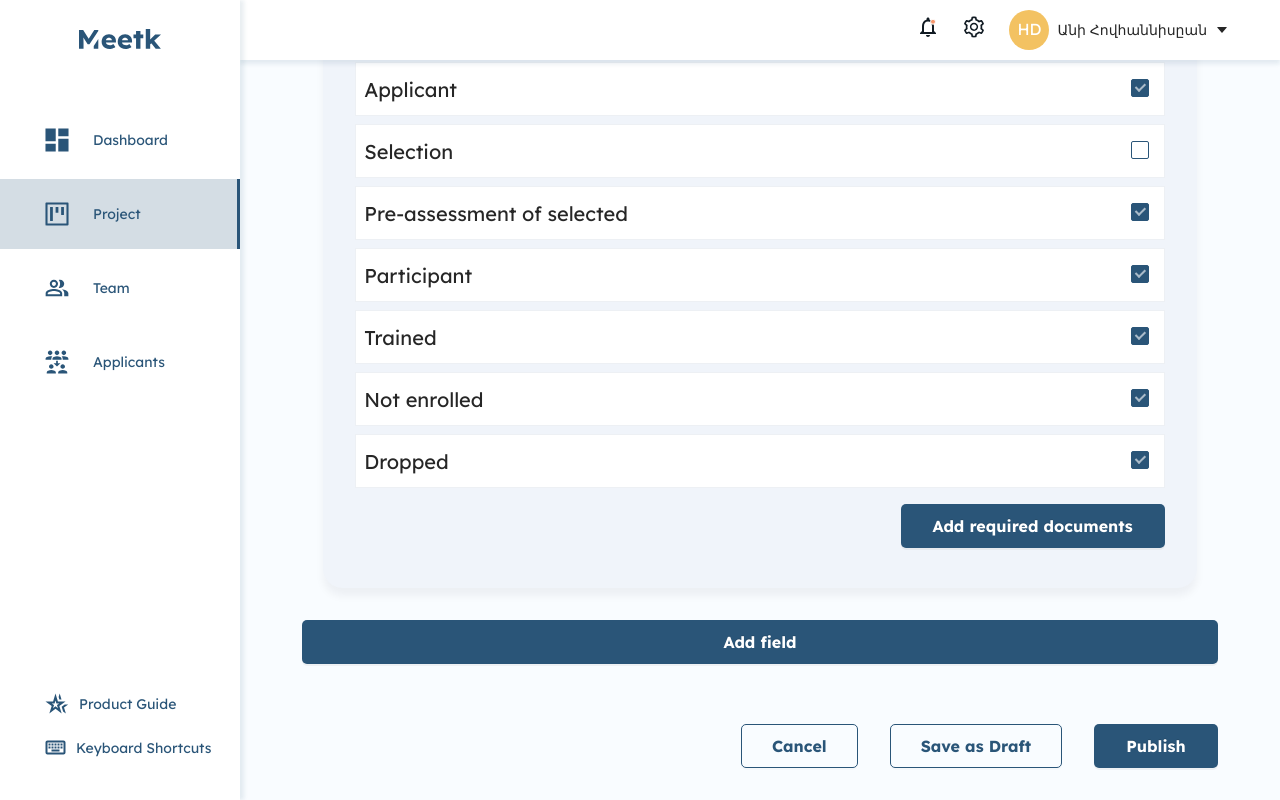
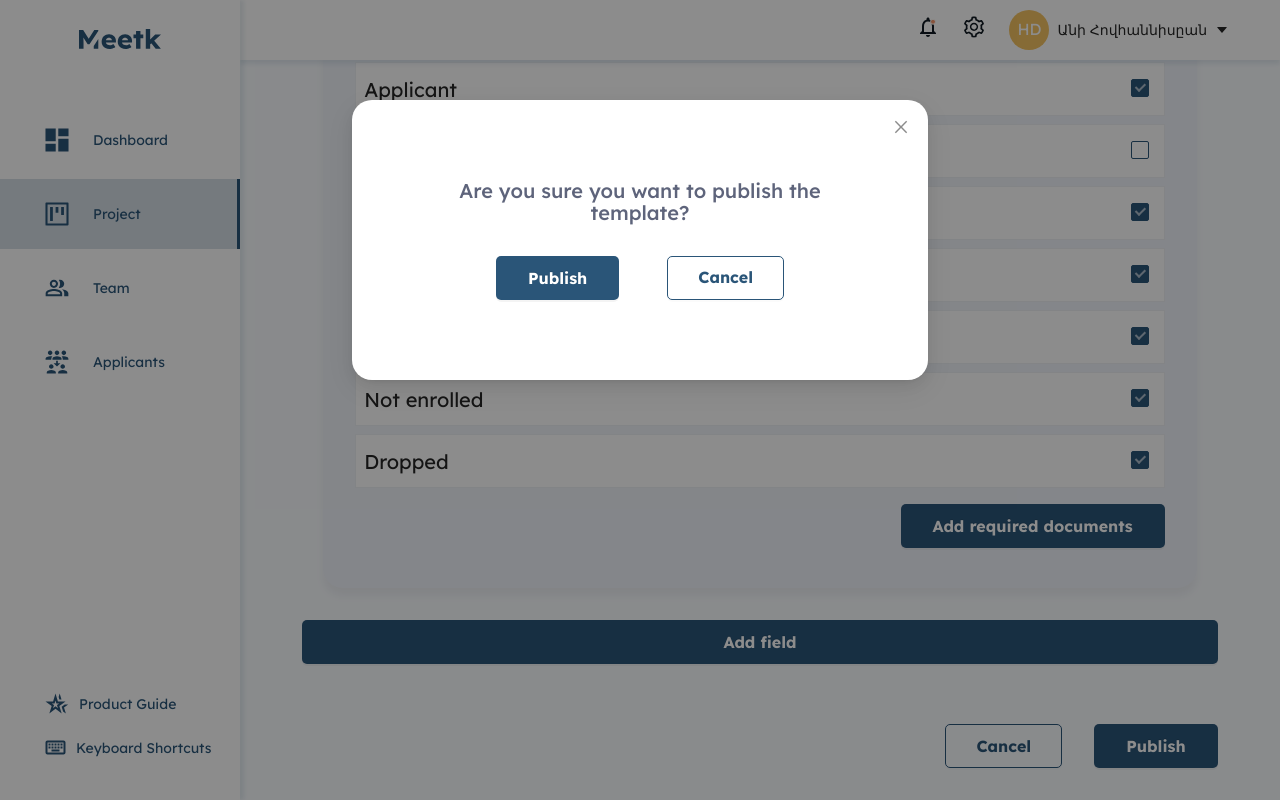
Before and after one commit to vlo111/kpi, a React (Create React App) app: page /sections in a window 1280 px wide. Both pictures are taken after a click on the button "Publish". Built offline with nearby package versions, Linux system fonts and the light colour scheme.

Commit message:
Added publish modal

```diff
--- a/src/components/Project/Overview/ActivityNames/CourseSection/index.tsx
+++ b/src/components/Project/Overview/ActivityNames/CourseSection/index.tsx
@@ -2,10 +2,12 @@ import React, { useState } from 'react'
 import styled from 'styled-components'
 import { AsnButton } from '../../../../Forms/Button'
 import LearningStatus from './LearningStatus'
-import { Space } from 'antd'
+import { Col, Row, Space } from 'antd'
 import { v4 as uuidv4 } from 'uuid'
 import { useNavigate } from 'react-router-dom'
 import { PATHS } from '../../../../../helpers/constants'
+import { AsnModal } from '../../../../Forms/Modal'
+import { ReactComponent as SuccessfulIcon } from '../../../../../assets/icons/successful.svg'
 
 const CourseSectionContainer = styled.div`
   display: flex;
@@ -18,6 +20,8 @@ const CourseSectionContainer = styled.div`
 const CourseSection: React.FC = () => {
   const section = 'Multi-Section'
   const navigate = useNavigate()
+  const [isSavedProjectModal, setIsSavedProjectModal] = useState(false)
+  const [isSuccessPublishModal, setIsSuccessPublishModal] = useState(false)
   const [sections, setSections] = useState(
     section === 'Multi-Section'
       ? [{ id: uuidv4() }, { id: uuidv4() }]
@@ -28,6 +32,18 @@ const CourseSection: React.FC = () => {
     if (sections.length <= 4) {
       setSections([...sections, { id: uuidv4() }])
     }
+  }
+
+  const handleCancel = (): void => {
+    setIsSavedProjectModal(false)
+  }
+  const handleSuccessModalCancel = (): void => {
+    setIsSuccessPublishModal(false)
+  }
+
+  const onPublishSections = (): void => {
+    setIsSuccessPublishModal(true)
+    setIsSavedProjectModal(false)
   }
 
   return (
@@ -81,9 +97,40 @@ const CourseSection: React.FC = () => {
         <AsnButton onClick={() => navigate(`/${PATHS.TEMPLATECREATE}`)}>
           Cancel
         </AsnButton>
-        <AsnButton>Save as Draft</AsnButton>
-        <AsnButton type="primary">Publish</AsnButton>
+        <AsnButton type="primary" onClick={() => setIsSavedProjectModal(true)}>
+          Publish
+        </AsnButton>
       </Space>
+
+      <AsnModal
+        footer={false}
+        open={isSavedProjectModal}
+        title="Are you sure you want to publish the template? "
+        onCancel={handleCancel}
+        width="45%"
+      >
+        <Row gutter={[48, 0]} justify="center">
+          <Col>
+            <AsnButton type="primary" onClick={onPublishSections}>
+              Publish
+            </AsnButton>
+          </Col>
+          <Col>
+            <AsnButton onClick={handleCancel}>Cancel</AsnButton>
+          </Col>
+        </Row>
+      </AsnModal>
+      <AsnModal
+        footer={false}
+        open={isSuccessPublishModal}
+        title="Template was successfully published !"
+        onCancel={handleSuccessModalCancel}
+        width="50%"
+      >
+        <Row justify="center">
+          <SuccessfulIcon />
+        </Row>
+      </AsnModal>
     </CourseSectionContainer>
   )
 }
```
Also changed, not shown: src/assets/icons/successful.svg (added).
